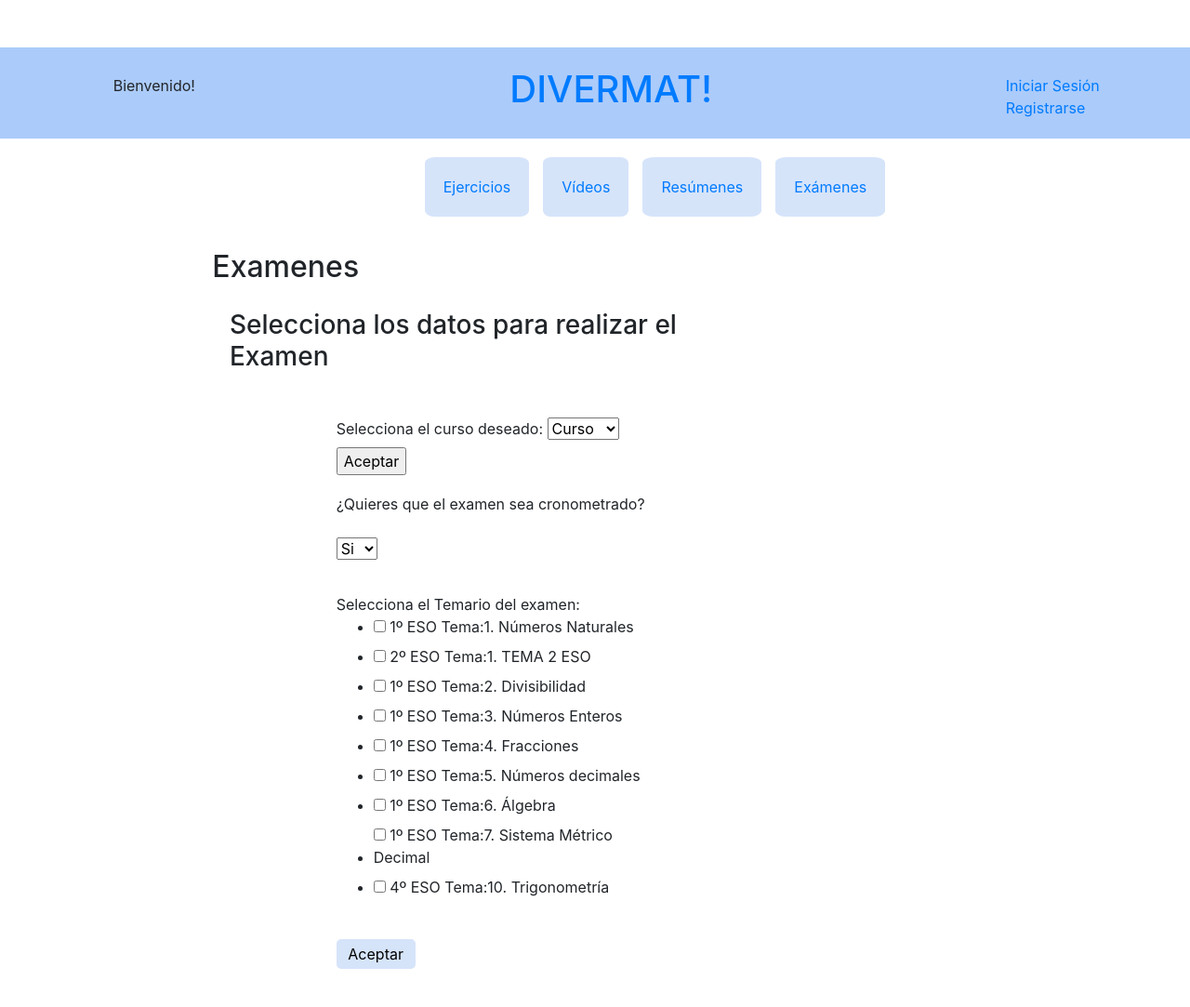
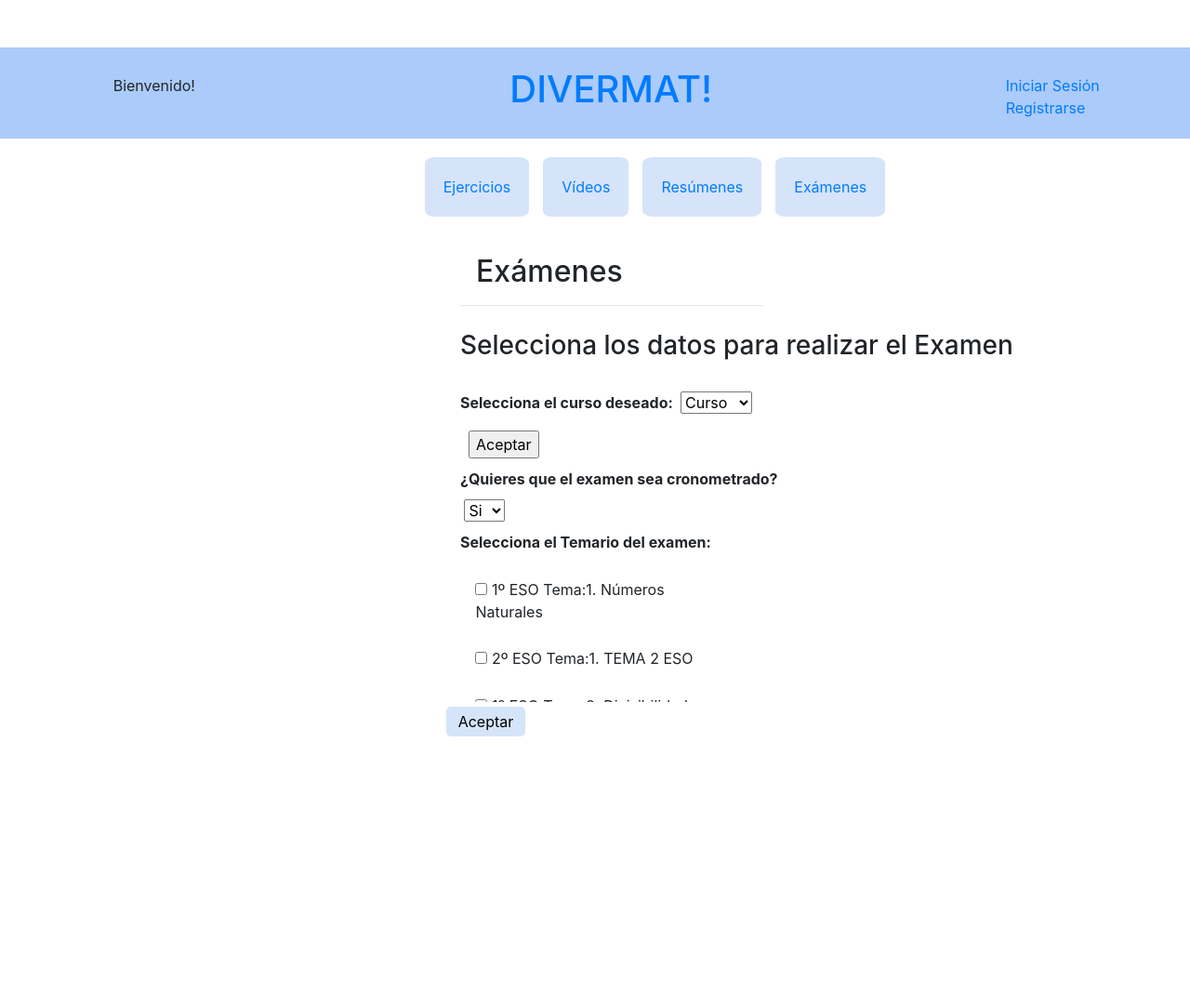
Before and after one commit to LauraIniesta/Divermat, a Django app: page /divermat/examenes in a window 1280 px wide. Shown: the whole page at 93% size. After the commit the page ends 792 px from the top, so only its background shows below. Run offline with Django 3.2, Linux system fonts and the light colour scheme; data comes from the database, SQL or seed files in the repository; both versions use the stored data as it was after the commit; some libraries are stand-ins or nearby versions.

Commit message:
diseño de las pantallas de un usuario externo completo

```diff
--- a/divermat/views.py
+++ b/divermat/views.py
@@ -491,9 +491,14 @@ def examenesExterno(request):
 
     else:
         curso = request.GET.get('curso', '')
-        form = NuevoExamen(curso=curso)
-        content['form'] = form
-        request.method='GET'
+        if curso != 'curso':
+            form = NuevoExamen(curso=curso)
+            content['form'] = form
+            request.method='GET'
+        else:
+            form = NuevoExamen(curso=None)
+            content['form'] = form
+            request.method='GET'
 
     return render(request,'divermat/examenes.html', context=content)
 
--- a/templates/divermat/examenes.html
+++ b/templates/divermat/examenes.html
@@ -4,8 +4,6 @@
     Inicio
 {% endblock %}
 {% block body_block %}
-<div>
-    <h2>Examenes</h2>
     {% if Examen is True %}
         <div>
             <h3>Examen nº {{ n_examen }}</h3></br></br>
@@ -13,91 +11,102 @@
         </div>
 
     {% else %}
-        <div >
-            <table>
-                <tr>
-                    <td>
-                        <h3>Selecciona los datos para realizar el Examen</h3>
-                    </td>
-                    <td>
+    <div class="row">
+        <div class="col-xs-4 col-md-4 col-lg-4 offset-md-3">
+            <h2>&nbsp;&nbsp;Exámenes</h2><hr/>
+        </div>
+    </div>
+    <div class="row">
+        <div class="col-xs-6 col-md-6 col-lg-6 offset-md-3">
+            <h3>Selecciona&nbsp;los&nbsp;datos&nbsp;para&nbsp;realizar&nbsp;el&nbsp;Examen</h3>
+        </div>
+        <div class="col-xs-6 col-xs-6 col-md-6 col-lg-6 ">
             {% if alumno is True%}
-                            <h3>Historial de Exámenes</h3>
+                <h3>Historial&nbsp;de&nbsp;Exámenes</h3>
             {% endif %}
-                    </td>
-                </tr>
-
-                <tr>
-                    <td>
-                        <div class ="flex-container">
-                            <div>
-
-                                <table>
-                                    <tr>
-                                        <td>
-
+        </div>
+    </div>
+    <div class="row">
+        <div class="col-xs-6 col-md-6 col-lg-6 offset-md-3">
             {% if alumno is not True %}
                 <form id="FiltrarTemas" action="examenes" method="GET">
-                                                    Selecciona el curso deseado:
+                    <div class="row">
+
+                        <div class="col-xs-12 col-md-12 col-lg-12">
+                            <b>Selecciona&nbsp;el&nbsp;curso&nbsp;deseado:&nbsp;</b>
                             <select name="curso" id="curso" onchange="myFunction()">
-                                                        <option value="Curso" disabled selected>Curso</option>
+                                <option value="curso" disabled selected>Curso</option>
                                 <option value="1">1º ESO</option>
                                 <option value="2">2º ESO</option>
                                 <option value="3">3º ESO</option>
                                 <option value="4">4º ESO</option>
+                                <option value="curso">Todos</option>
                             </select>
                             <h2 id='result'></h2>
-                                                    <input type="submit" value="Aceptar" >
-
+                        </div>
+                    </div>
+                    <div class="row">
+                        <div class="col-xs-12 col-md-12 col-lg-12">
+                            &nbsp; <input type="submit" value="Aceptar">
+                        </div>
+                    </div>
                 </form>
             {% endif %}
-                                        </td>
-                                    </tr>
                 <form id="NuevoExamenForm" action="examenes" method="POST">
-                                        <tr>
-                                            <td>
-                                               <p>
-                                                {{form.crono.label}}<br><br>
-                                                {{form.crono}}
-                                               </p>
-                                            </td>
-                                        </tr>
-                                        <tr>
-                                            <td>
-                                                {{form.temas.label}}:
+                    <div class="row">
+
+                        <div class="col-xs-12 col-md-12 col-lg-12">
+                            <b>{{form.crono.label}}</b>
+                        </div>
+                    </div>
+                    <div class="row">
+                        <div class="col-xs-12 col-md-12 col-lg-12">
+                            &nbsp;{{form.crono}}
+                        </div>
+                    </div>
+
+                    <div class="row">
+
+                        <div class="col-xs-12 col-md-12 col-lg-12">
+                            <b>{{form.temas.label}}:</b>
                             {% if form.temas.errors %}
                                 {% for error in form.temas.errors %}
                                     <p style="color:crimson;"><strong>{{ error|escape }}</strong></p>
                                 {% endfor %}
                             {% endif %}
+                        </div>
+                    </div>
+                    <div class="row">
+                        <div class="col-xs-7 col-md-7 col-lg-7">
+                            <div class="table-wrapper-scroll-y my-custom-scrollbar" style="height: 150px!important;">
+                                <table>
+                                    {% for tema in form.temas %}
+                                            <tr>
+                                                <td>
+                                                    {{tema}}
 
-                                                <ul>
-                                                    {% for tema in form.temas %}
-                                                        {% if tema.field.curso is form.curso.value.field.curso %}
-                                                        {{form.curso.field.curso}}
-                                                            <li>
-                                                                {{tema}}
-                                                            </li>
-                                                        {% endif %}
-                                                    {% endfor%}
-                                                </ul>
                                                 </td>
                                             </tr>
-
-                                        {% csrf_token %}
-                                        <tr>
-                                            <td>
-                                                <input class="boton" type="submit" value="Aceptar">
-                                            </td>
-                                        </tr>
-
-                                    </form>
+                                    {%endfor%}
                                 </table>
-
                             </div>
                         </div>
-                    </td>
+                    </div>
+                    {% csrf_token %}
+                    <div class="row">
+                        <input class="boton" type="submit" value="Aceptar">
+                    </div>
+                </form>
+        </div>
 
-                    <td>
+
+        <div class="col-xs-6 col-xs-6 col-md-6 col-lg-6 ">
+            <div class="row">
+                {% if alumno is True%}
+                    <h3>Historial&nbsp;de&nbsp;Exámenes</h3>
+                {% endif %}
+            </div>
+            <div class="row">
                 {% if alumno is True%}
                     <div>
                         {% for examen in examenes%}
@@ -109,14 +118,12 @@
                         {% endfor %}
                     </div>
                 {% endif %}
-                    </td>
-                </tr>
+            </div>
 
-            </table>
+        </div>
     </div>
 
     {% endif %}
-</div>
     <!-- <script>
         function myFunction() {
             var x = document.getElementById("curso");
```
Also changed, not shown: templates/divermat/examen.html (+43 -46 lines), db.sqlite3. Lines whose indentation alone changed are shown as unchanged.
